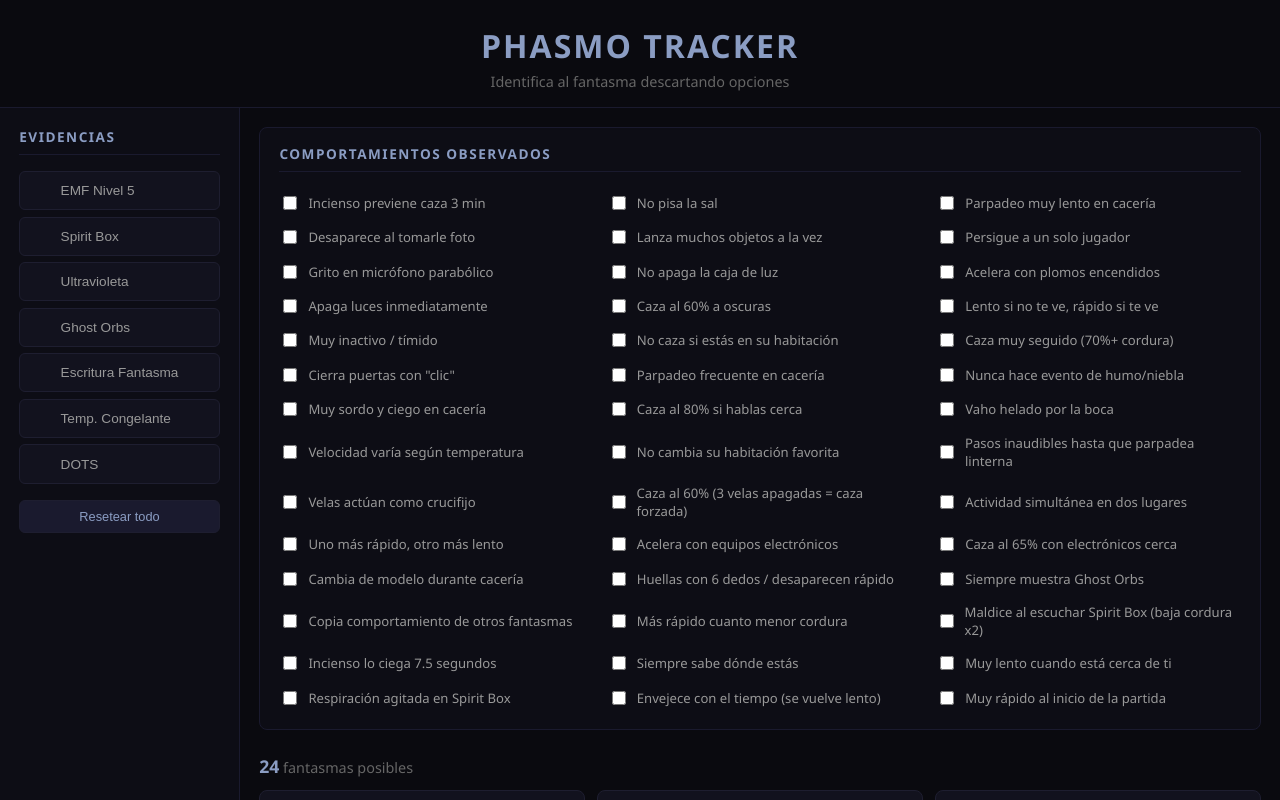
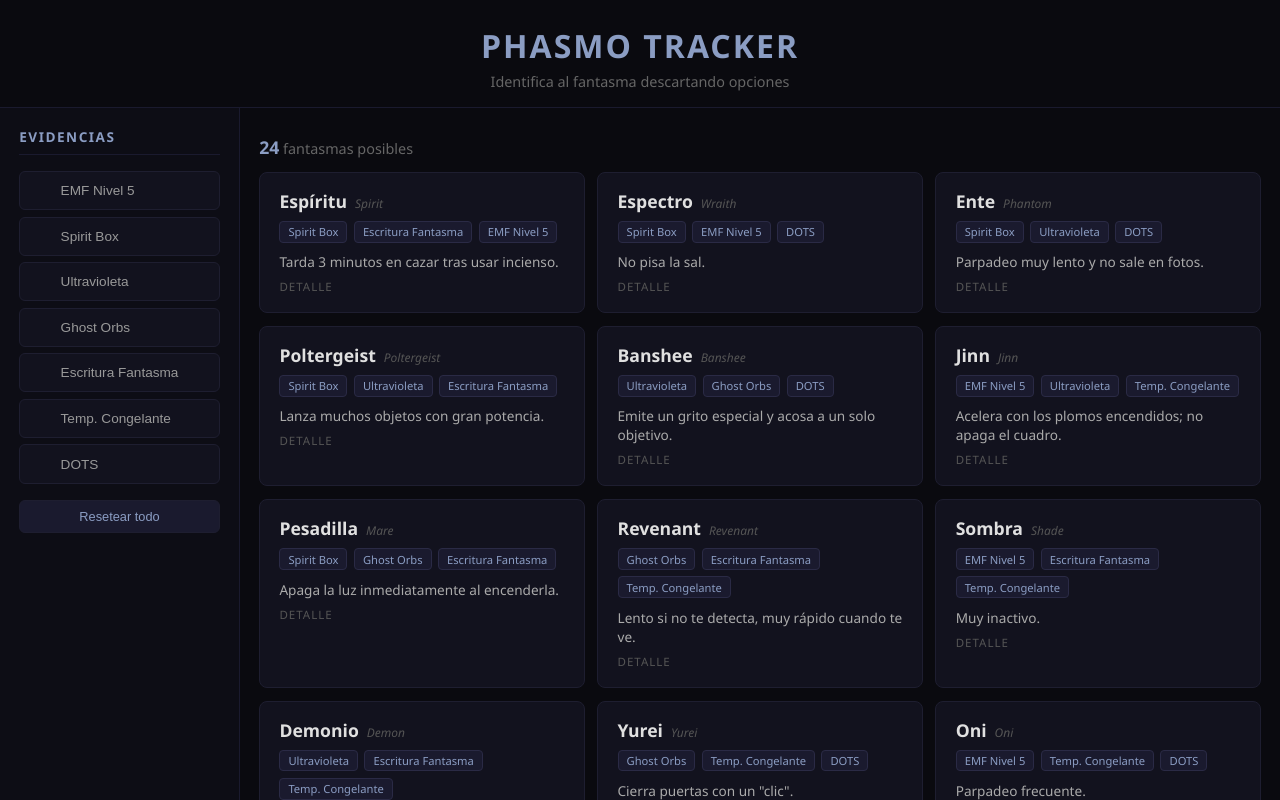
Before and after one commit to lvcas21/phasmo-tracker, a React (Vite) app: page / in a window 1280 px wide. Shown: the top 800 px of the page. Built offline with nearby package versions, Linux system fonts and the light colour scheme.

Commit message:
Eliminar el panel de comportamientos

```diff
--- a/src/App.jsx
+++ b/src/App.jsx
@@ -1,13 +1,11 @@
 import { useState, useMemo } from 'react';
 import { ghosts } from './data/ghosts';
 import EvidencePanel from './components/EvidencePanel';
-import BehaviorPanel from './components/BehaviorPanel';
 import GhostGrid from './components/GhostGrid';
 import './App.css';
 
 export default function App() {
   const [evidenceFilters, setEvidenceFilters] = useState({});
-  const [activeBehaviors, setActiveBehaviors] = useState([]);
 
   const handleToggleEvidence = (id, state) => {
     setEvidenceFilters((prev) => {
@@ -21,15 +19,8 @@ export default function App() {
     });
   };
 
-  const handleToggleBehavior = (id) => {
-    setActiveBehaviors((prev) =>
-      prev.includes(id) ? prev.filter((b) => b !== id) : [...prev, id]
-    );
-  };
-
   const handleReset = () => {
     setEvidenceFilters({});
-    setActiveBehaviors([]);
   };
 
   const eliminatedIds = useMemo(() => {
@@ -46,17 +37,10 @@ export default function App() {
           return;
         }
       }
-
-      for (const behaviorId of activeBehaviors) {
-        if (!ghost.behaviors.includes(behaviorId)) {
-          eliminated.add(ghost.id);
-          return;
-        }
-      }
     });
 
     return eliminated;
-  }, [evidenceFilters, activeBehaviors]);
+  }, [evidenceFilters]);
 
   return (
     <div className="app">
@@ -75,10 +59,6 @@ export default function App() {
         </aside>
 
         <main className="main-content">
-          <BehaviorPanel
-            activeBehaviors={activeBehaviors}
-            onToggleBehavior={handleToggleBehavior}
-          />
           <GhostGrid ghosts={ghosts} eliminatedIds={eliminatedIds} />
         </main>
       </div>
--- a/src/components/BehaviorPanel.jsx
+++ /dev/null
@@ -1,21 +0,0 @@
-import { BEHAVIORS } from '../data/ghosts';
-
-export default function BehaviorPanel({ activeBehaviors, onToggleBehavior }) {
-  return (
-    <div className="behavior-panel">
-      <h2>Comportamientos observados</h2>
-      <div className="behavior-list">
-        {BEHAVIORS.map((b) => (
-          <label key={b.id} className="behavior-item">
-            <input
-              type="checkbox"
-              checked={activeBehaviors.includes(b.id)}
-              onChange={() => onToggleBehavior(b.id)}
-            />
-            <span>{b.label}</span>
-          </label>
-        ))}
-      </div>
-    </div>
-  );
-}
--- a/src/components/GhostCard.jsx
+++ b/src/components/GhostCard.jsx
@@ -1,8 +1,7 @@
 import { useState } from 'react';
-import { EVIDENCES, BEHAVIORS } from '../data/ghosts';
+import { EVIDENCES } from '../data/ghosts';
 
 const evidenceMap = Object.fromEntries(EVIDENCES.map((e) => [e.id, e.name]));
-const behaviorMap = Object.fromEntries(BEHAVIORS.map((b) => [b.id, b.label]));
 
 export default function GhostCard({ ghost, eliminated }) {
   const [expanded, setExpanded] = useState(false);
@@ -30,16 +29,6 @@ export default function GhostCard({ ghost, eliminated }) {
       {expanded && (
         <div className="ghost-detail">
           <p>{ghost.detail}</p>
-          {ghost.behaviors.length > 0 && (
-            <div className="ghost-behaviors">
-              <strong>Pistas clave:</strong>
-              <ul>
-                {ghost.behaviors.map((bId) => (
-                  <li key={bId}>{behaviorMap[bId]}</li>
-                ))}
-              </ul>
-            </div>
-          )}
         </div>
       )}
 
--- a/src/data/ghosts.js
+++ b/src/data/ghosts.js
@@ -8,50 +8,6 @@ export const EVIDENCES = [
   { id: 'dots', name: 'DOTS' },
 ];
 
-export const BEHAVIORS = [
-  { id: 'incense3min', label: 'Incienso previene caza 3 min' },
-  { id: 'noSalt', label: 'No pisa la sal' },
-  { id: 'slowBlink', label: 'Parpadeo muy lento en cacería' },
-  { id: 'disappearsPhoto', label: 'Desaparece al tomarle foto' },
-  { id: 'throwsMany', label: 'Lanza muchos objetos a la vez' },
-  { id: 'singleTarget', label: 'Persigue a un solo jugador' },
-  { id: 'parabolicScream', label: 'Grito en micrófono parabólico' },
-  { id: 'noBreakerOff', label: 'No apaga la caja de luz' },
-  { id: 'fastWithBreaker', label: 'Acelera con plomos encendidos' },
-  { id: 'turnsOffLights', label: 'Apaga luces inmediatamente' },
-  { id: 'hunts60Dark', label: 'Caza al 60% a oscuras' },
-  { id: 'slowUnseen', label: 'Lento si no te ve, rápido si te ve' },
-  { id: 'veryInactive', label: 'Muy inactivo / tímido' },
-  { id: 'noChaseSameRoom', label: 'No caza si estás en su habitación' },
-  { id: 'huntsOften', label: 'Caza muy seguido (70%+ cordura)' },
-  { id: 'closesDoorsClick', label: 'Cierra puertas con "clic"' },
-  { id: 'frequentBlink', label: 'Parpadeo frecuente en cacería' },
-  { id: 'noSmokEvent', label: 'Nunca hace evento de humo/niebla' },
-  { id: 'veryDeaf', label: 'Muy sordo y ciego en cacería' },
-  { id: 'hunts80Noise', label: 'Caza al 80% si hablas cerca' },
-  { id: 'coldBreath', label: 'Vaho helado por la boca' },
-  { id: 'speedByTemp', label: 'Velocidad varía según temperatura' },
-  { id: 'neverLeavesRoom', label: 'No cambia su habitación favorita' },
-  { id: 'silentSteps', label: 'Pasos inaudibles hasta que parpadea linterna' },
-  { id: 'candleAsCrucifix', label: 'Velas actúan como crucifijo' },
-  { id: 'hunts60Candles', label: 'Caza al 60% (3 velas apagadas = caza forzada)' },
-  { id: 'twinInteractions', label: 'Actividad simultánea en dos lugares' },
-  { id: 'twinSpeedDiff', label: 'Uno más rápido, otro más lento' },
-  { id: 'speedWithElectronics', label: 'Acelera con equipos electrónicos' },
-  { id: 'hunts65Electronics', label: 'Caza al 65% con electrónicos cerca' },
-  { id: 'changesModel', label: 'Cambia de modelo durante cacería' },
-  { id: 'sixFingers', label: 'Huellas con 6 dedos / desaparecen rápido' },
-  { id: 'alwaysOrbs', label: 'Siempre muestra Ghost Orbs' },
-  { id: 'copiesOthers', label: 'Copia comportamiento de otros fantasmas' },
-  { id: 'speedBySanity', label: 'Más rápido cuanto menor cordura' },
-  { id: 'curseSpiritBox', label: 'Maldice al escuchar Spirit Box (baja cordura x2)' },
-  { id: 'incense75blind', label: 'Incienso lo ciega 7.5 segundos' },
-  { id: 'alwaysFindsYou', label: 'Siempre sabe dónde estás' },
-  { id: 'slowNearYou', label: 'Muy lento cuando está cerca de ti' },
-  { id: 'heavyBreathing', label: 'Respiración agitada en Spirit Box' },
-  { id: 'agesOverTime', label: 'Envejece con el tiempo (se vuelve lento)' },
-  { id: 'fastEarly', label: 'Muy rápido al inicio de la partida' },
-];
 
 export const ghosts = [
   {
```
